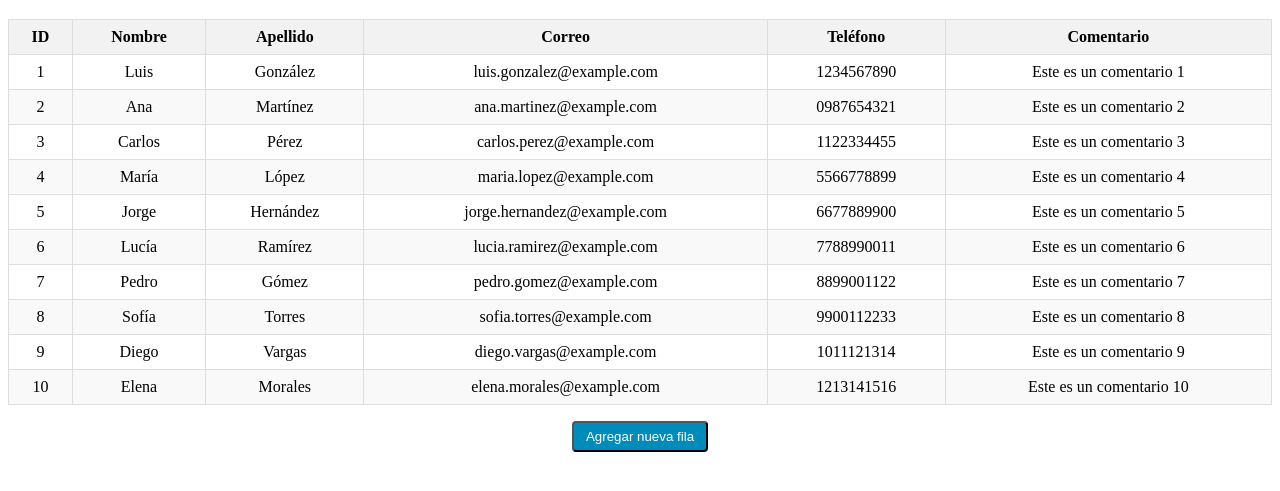
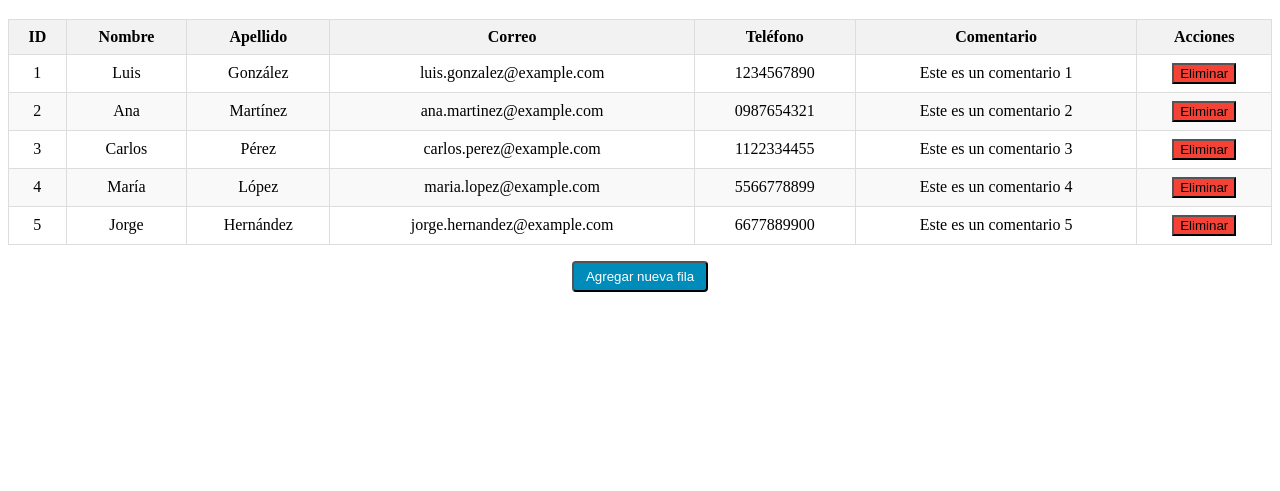
Before and after one commit to LUGO88/Repo-Luis-Gonzalo-, a plain HTML site: page javascript/ejercicio_tablav2.html in a window 1280 px wide. Shown: the part 61-552 px from the top of the page. Drawn offline with Linux system fonts and the light colour scheme.

Commit message:
Modificacion de boton eliminar

```diff
--- a/javascript/ejercicio_tablav2.html
+++ b/javascript/ejercicio_tablav2.html
@@ -26,7 +26,7 @@
                 <input type="text" id="comentario" placeholder="Comentario" required>
                 <button type="button" onclick="agregarFila()">Agregar Nueva Fila </button>
                 <button type="button" onclick="cerrarFormulario()">Cancelar</button>
-
+                <button type="button" onclick="deleteRow(button)">Eliminar</button>
             </form>
         </div>
     </div>
--- a/javascript/ejercicio_tablav2.js
+++ b/javascript/ejercicio_tablav2.js
@@ -4,44 +4,74 @@ const datos = [
     { id: 3, nombre: "Carlos", apellido: "Pérez", correo: "carlos.perez@example.com", telefono: "1122334455", comentario: "Este es un comentario 3" },
     { id: 4, nombre: "María", apellido: "López", correo: "maria.lopez@example.com", telefono: "5566778899", comentario: "Este es un comentario 4" },
     { id: 5, nombre: "Jorge", apellido: "Hernández", correo: "jorge.hernandez@example.com", telefono: "6677889900", comentario: "Este es un comentario 5" },
-    { id: 6, nombre: "Lucía", apellido: "Ramírez", correo: "lucia.ramirez@example.com", telefono: "7788990011", comentario: "Este es un comentario 6" },
-    { id: 7, nombre: "Pedro", apellido: "Gómez", correo: "pedro.gomez@example.com", telefono: "8899001122", comentario: "Este es un comentario 7" },
-    { id: 8, nombre: "Sofía", apellido: "Torres", correo: "sofia.torres@example.com", telefono: "9900112233", comentario: "Este es un comentario 8" },
-    { id: 9, nombre: "Diego", apellido: "Vargas", correo: "diego.vargas@example.com", telefono: "1011121314", comentario: "Este es un comentario 9" },
-    { id: 10, nombre: "Elena", apellido: "Morales", correo: "elena.morales@example.com", telefono: "1213141516", comentario: "Este es un comentario 10" }
 ];
 
-tabla = document.querySelector('#tabla');
-
-
+const tabla = document.querySelector('#tabla');
 
 function crearTabla() {
-    var cadena = "<table>";
-    cadena = cadena + "<thead>";
-    cadena = cadena + "<tr>";
-    cadena = cadena + "<th>ID</th>";
-    cadena = cadena + "<th>Nombre</th>";
-    cadena = cadena + "<th>Apellido</th>";
-    cadena = cadena + "<th>Correo</th>";
-    cadena = cadena + "<th>Teléfono</th>";
-    cadena = cadena + "<th>Comentario</th>";
-    cadena = cadena + "</tr>";
-    cadena = cadena + "</thead>";
-    cadena = cadena + "<tbody>";
+    let cadena = "<table>";
+    cadena += "<thead>";
+    cadena += "<tr>";
+    cadena += "<th>ID</th>";
+    cadena += "<th>Nombre</th>";
+    cadena += "<th>Apellido</th>";
+    cadena += "<th>Correo</th>";
+    cadena += "<th>Teléfono</th>";
+    cadena += "<th>Comentario</th>";
+    cadena += "<th>Acciones</th>"; // Nueva columna para el botón "Eliminar"
+    cadena += "</tr>";
+    cadena += "</thead>";
+    cadena += "<tbody>";
 
-    for(const dato of datos) {
-        cadena = cadena + "<tr>";
-        cadena = cadena + "<td>" + dato.id + "</td>";
-        cadena = cadena + "<td>" + dato.nombre + "</td>";
-        cadena = cadena + "<td>" + dato.apellido + "</td>";
-        cadena = cadena + "<td>" + dato.correo + "</td>";
-        cadena = cadena + "<td>" + dato.telefono + "</td>";
-        cadena = cadena + "<td>" + dato.comentario + "</td>";
-        cadena = cadena + "</tr>";
+    for (const dato of datos) {
+        cadena += "<tr>";
+        cadena += `<td>${dato.id}</td>`;
+        cadena += `<td>${dato.nombre}</td>`;
+        cadena += `<td>${dato.apellido}</td>`;
+        cadena += `<td>${dato.correo}</td>`;
+        cadena += `<td>${dato.telefono}</td>`;
+        cadena += `<td>${dato.comentario}</td>`;
+        cadena += `<td><button class="btn-eliminar" onclick="deleteRow(this)">Eliminar</button></td>`; // Botón "Eliminar"
+        cadena += "</tr>";
     }
-    cadena = cadena + "</tbody>";
-    cadena = cadena + "</table>";
+
+    cadena += "</tbody>";
+    cadena += "</table>";
     tabla.innerHTML = cadena;
+}
+
+function agregarFila() {
+    const id = document.getElementById('id').value;
+    const nombre = document.getElementById('nombre').value;
+    const apellido = document.getElementById('apellido').value;
+    const correo = document.getElementById('email').value;
+    const telefono = document.getElementById('telefono').value;
+    const comentario = document.getElementById('comentario').value;
+
+    if (id && nombre && apellido && correo && telefono && comentario) {
+        const body = tabla.querySelector('tbody');
+        const nuevaFila = body.insertRow();
+
+        nuevaFila.innerHTML = `
+            <td>${id}</td>
+            <td>${nombre}</td>
+            <td>${apellido}</td>
+            <td>${correo}</td>
+            <td>${telefono}</td>
+            <td>${comentario}</td>
+            <td><button class="btn-eliminar" onclick="deleteRow(this)">Eliminar</button></td>
+        `;
+
+        document.getElementById('formulario').reset();
+        cerrarFormulario();
+    } else {
+        alert('Por favor, completa todos los campos.');
+    }
+}
+
+function deleteRow(button) {
+    const fila = button.parentNode.parentNode; // Obtiene la fila del botón
+    fila.remove(); // Elimina la fila
 }
 
 function mostrarModal() {
@@ -52,34 +82,5 @@ function cerrarFormulario() {
     document.getElementById('contenedor-formulario').style.display = 'none';
 }
 
-function agregarFila(){
-    alert('Agregando fila');
-    const id = document.getElementById('id').value;
-    const nombre = document.getElementById('nombre').value;
-    const apellido = document.getElementById('apellido').value;
-    const correo = document.getElementById('email').value;
-    const telefono = document.getElementById('telefono').value;
-    const comentario = document.getElementById('comentario').value;
-    // Validar que los campos no estén vacíos
-    alert('Datos: ' + id + ' ' + nombre + ' ' + apellido + ' ' + correo + ' ' + telefono + ' ' + comentario);
-    if(id && nombre && apellido && correo && telefono && comentario){
-        //crear nueva fila en la tabla con los datos del formulario
-        const body = tabla.getElementsByTagName('tbody')[0];
-        var nuevaFila = body.insertRow();
-        nuevaFila.innerHTML = `
-        <td>${id}</td>
-        <td>${nombre}</td>
-        <td>${apellido}</td>
-        <td>${correo}</td>
-        <td>${telefono}</td>
-        <td>${comentario}</td>
-        `;
-        document.getElementById('formulario').reset();
-
-    }else{
-        alert('Datos incompletos');
-    }
-}
-
-
+// Crear la tabla al cargar la página
 crearTabla();
```
